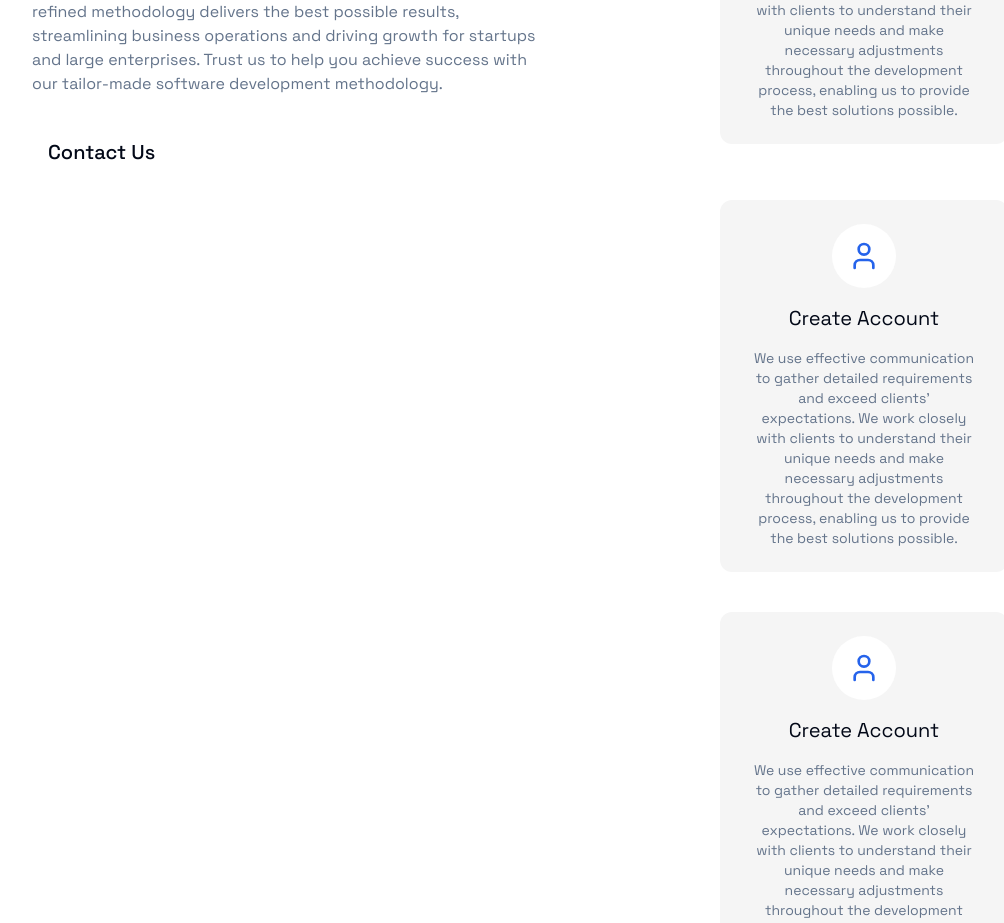
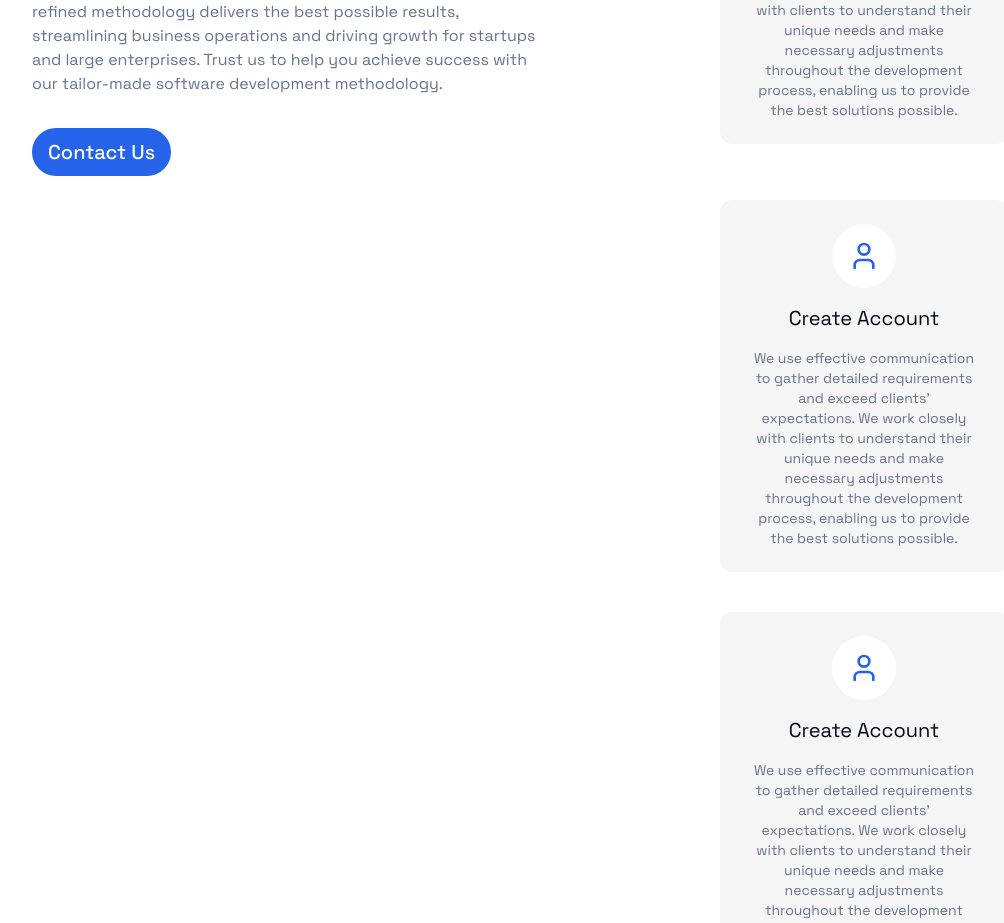
Before and after one commit to murphyrepos/portfolio, a Next.js app: page / in a window 1280 px wide. Shown: the part 1084-2007 px from the top of the page, without its empty margins (64-1068 px from the left). Built offline with nearby package versions, Linux system fonts and the light colour scheme; what react-locomotive-scroll would draw is missing.

Commit message:
- link contact us button with contact form in footer

```diff
--- a/src/components/footer.tsx
+++ b/src/components/footer.tsx
@@ -8,6 +8,7 @@ const Footer = () => {
     <div
       className='flex w-full flex-col items-center justify-center bg-neutral-100 py-20'
       data-scroll-section
+      id='footer'
     >
       <div className='mx-auto flex w-[90%] max-w-screen-xl flex-col items-center justify-between space-x-5 md:flex-row'>
         <div className='flex w-full flex-col items-start justify-center space-y-6 md:w-3/5'>
--- a/src/components/services.tsx
+++ b/src/components/services.tsx
@@ -35,9 +35,14 @@ const Services = () => {
             enterprises. Trust us to help you achieve success with our
             tailor-made software development methodology.
           </p>
-          <Button className='x-10 rounded-full py-6 text-xl' variant={'ghost'}>
-            Contact Us
-          </Button>
+          <a href='#footer' data-scroll-to>
+            <Button
+              className='x-10 rounded-full py-6 text-xl transition-all duration-500 hover:bg-white hover:text-primary hover:ring-2'
+              variant={'default'}
+            >
+              Contact Us
+            </Button>
+          </a>
         </div>
       </div>
       <div className='flex w-full flex-1 lg:px-10'>
```
